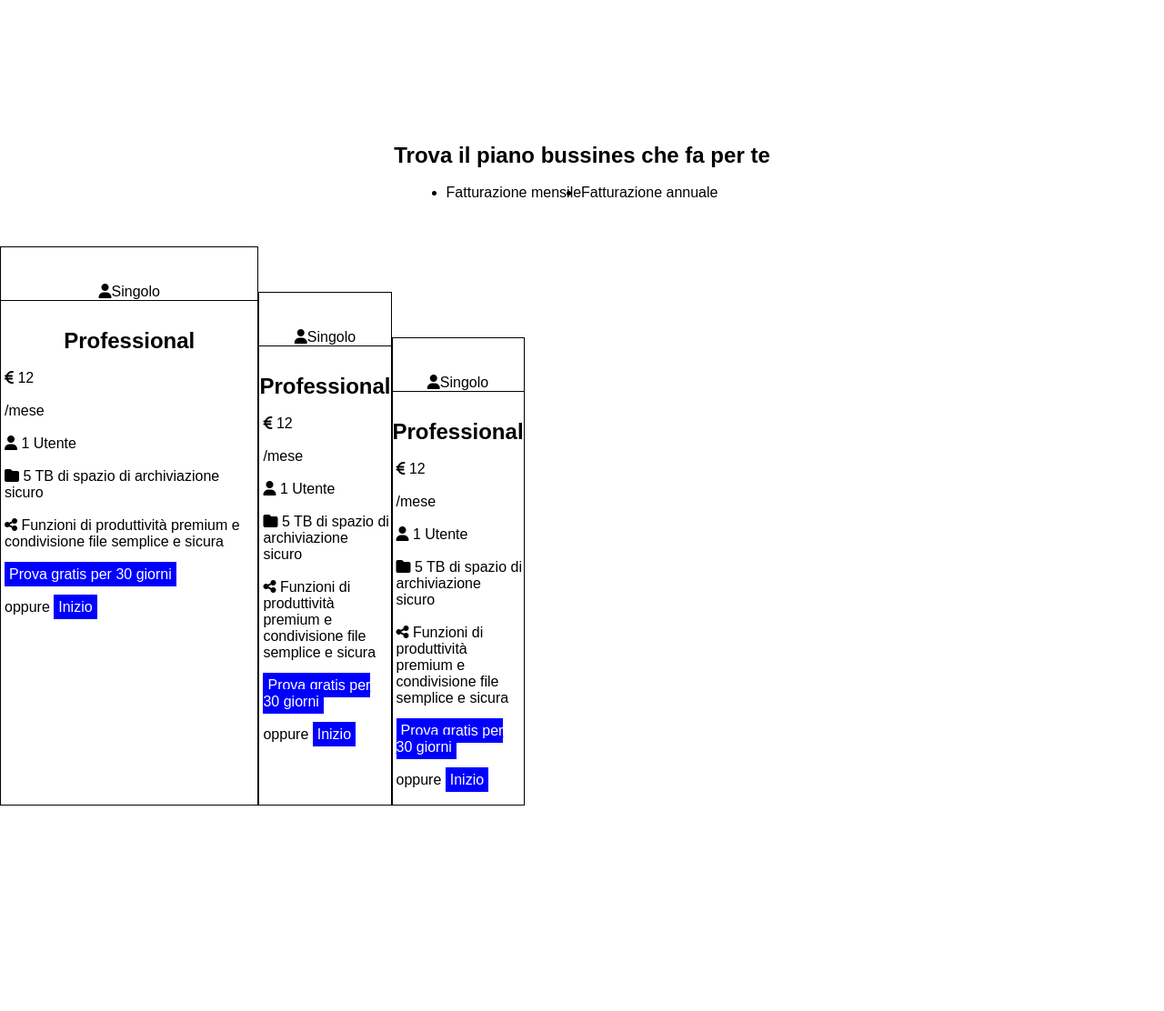
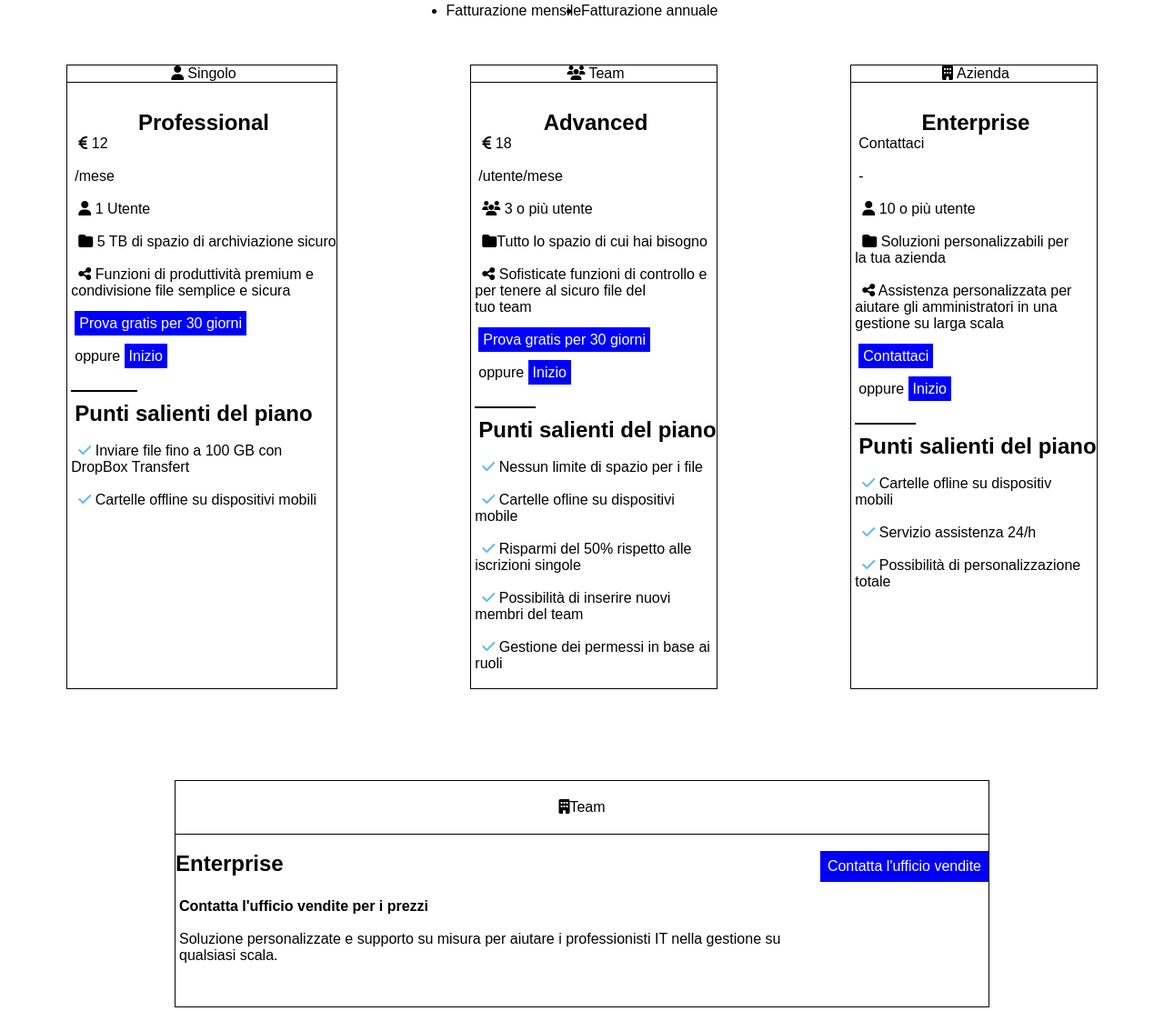
Before and after one commit to emanuele2377/htmlcss-dropbox, a plain HTML site: page index.html in a window 1280 px wide. Shown: the part 673-1785 px from the top of the page at 91% size. Before the commit the page ends 1559 px from the top, so only its background shows below. Drawn offline with Linux system fonts and the light colour scheme.

```diff
--- a/index.html
+++ b/index.html
@@ -50,7 +50,7 @@
 
                 <div class="contenitore">
 
-                    <section>
+                    <section class="allinea">
                         <p>Finalmente tutti i tuoi strumenti, contenuti e
                             collaboratori sono accessibili allo stesso posto.
                             Dropbox Bussines è più di uno spazio di archiviazione sicuro: è un modo intelligente
@@ -89,80 +89,145 @@
 
         </div>
 
+
+
         <div class="colonne">
 
-            <div class="rigo">
-
+            <div class="linea">
                 <p class="centro"><i class="fa-solid fa-user"></i> Singolo</p>
-
-                <h2 class="pro">Professional</h2> <br>
-
-
+                <h2 class="pro">Professional</h2>
 
                 <ul class="lista">
                     <li> <i class="fa-solid fa-euro-sign"></i> 12</li><br>
                     <li>/mese</li><br>
                     <li> <i class="fa-solid fa-user"></i> 1 Utente</li><br>
                     <li> <i class="fa-solid fa-folder"></i> 5 TB di spazio di archiviazione sicuro</li><br>
-                    <li> <i class="fa-solid fa-share-nodes"></i> Funzioni di produttività premium e condivisione file
+                    <li> <i class="fa-solid fa-share-nodes"></i> Funzioni di produttività premium e <br>condivisione
+                        file
                         semplice e sicura</li><br>
                     <li> <a href="#"><span class="pulsante">Prova gratis per 30 giorni</span></a></li><br>
                     <li>oppure <a href="#"><span class="pulsante">Inizio</span></a></li><br>
 
-                </ul
+                    <hr class="spazio">
+
+                    <h2>Punti salienti del piano</h2><br>
+                    <li> <i class="fa-solid fa-check blu"></i> Inviare file fino a 100 GB con <br>DropBox Transfert</li>
+                    <br>
+                    <li> <i class="fa-solid fa-check blu"></i> Cartelle offline su dispositivi mobili</li><br>
+                </ul>
             </div>
+
+
+
+            <section class="linea">
+                <div>
+                    <p class="centro"><i class="fa-solid fa-users"></i>Team</p>
+                    <h2 class="pro">Advanced</h2>
+
+                    <ul class="lista">
+                        <li> <i class="fa-solid fa-euro-sign"></i> 18</li><br>
+                        <li>/utente/mese</li><br>
+                        <li> <i class="fa-solid fa-users"></i> 3 o più utente</li><br>
+                        <li> <i class="fa-solid fa-folder"></i>Tutto lo spazio di cui hai bisogno</li><br>
+                        <li> <i class="fa-solid fa-share-nodes"></i> Sofisticate funzioni di controllo e <br>per tenere
+                            al sicuro file del <br>
+                            tuo team</li><br>
+                        <li> <a href="#"><span class="pulsante">Prova gratis per 30 giorni</span></a></li><br>
+                        <li>oppure <a href="#"><span class="pulsante">Inizio</span></a></li><br>
+                        <hr class="spazio">
+                        <h2>Punti salienti del piano</h2><br>
+                        <li> <i class="fa-solid fa-check blu"></i> Nessun limite di spazio per i file</li><br>
+                        <li> <i class="fa-solid fa-check blu"></i> Cartelle ofline su dispositivi<br> mobile</li><br>
+                        <li> <i class="fa-solid fa-check blu"></i> Risparmi del 50% rispetto alle<br>iscrizioni singole
+                        </li><br>
+                        <li> <i class="fa-solid fa-check blu"></i> Possibilità di inserire nuovi<br>membri del team</li>
+                        <br>
+                        <li> <i class="fa-solid fa-check blu"></i> Gestione dei permessi in base ai<br>ruoli</li><br>
+                    </ul>
+                </div>
+            </section>
+
+
+            <section class="linea">
+                <div>
+                    <p class="centro"><i class="fa-solid fa-building"></i> Azienda</p>
+                    <h2 class="pro">Enterprise</h2>
+
+                    <ul class="lista">
+                        <li> Contattaci</li><br>
+                        <li>-</li><br>
+                        <li> <i class="fa-solid fa-user"></i> 10 o più utente</li><br>
+                        <li> <i class="fa-solid fa-folder"></i> Soluzioni personalizzabili per<br> la tua azienda </li>
+                        <br>
+                        <li> <i class="fa-solid fa-share-nodes"></i> Assistenza personalizzata per<br> aiutare gli
+                            amministratori in una<br> gestione su larga scala</li><br>
+                        <li> <a href="#"><span class="pulsante">Contattaci</span></a></li><br>
+                        <li>oppure <a href="#"><span class="pulsante">Inizio</span></a></li><br>
+                        <hr class="spazio">
+                        <h2>Punti salienti del piano</h2><br>
+                        <li> <i class="fa-solid fa-check blu"></i> Cartelle ofline su dispositiv<br>mobili</li><br>
+                        <li> <i class="fa-solid fa-check blu"></i> Servizio assistenza 24/h</li><br>
+                        <li> <i class="fa-solid fa-check blu"></i> Possibilità di personalizzazione<br>totale</li><br>
+
+                    </ul>
+                </div>
+            </section>
+
+        </div>
+
+        <div class="team">
+
+            <div class="cont">
+
+                <div class="te">
+                    <p><i class="fa-solid fa-building"></i>Team</p>
+                </div> <br>
+
+                <div class="insieme">
+                    <h2>Enterprise</h2>
+                    <p><a href="#"><span class="contatta">Contatta l'ufficio vendite</span></a></p>
+                </div> <br>
+
+                <div>
+                    <ul class="lista">
+
+                        <li> <strong>Contatta l'ufficio vendite per i prezzi</strong> </li> <br>
+                        <li>Soluzione personalizzate e supporto su misura per aiutare i professionisti IT nella gestione
+                            su<br>
+                            qualsiasi scala.</li>
+
+
+                    </ul>
+
+                </div>
+
+
+            </div>
+
+        </div>
+
+        <div class="contenitorefoto">
+
+            <div class="contfo">
+
+                <img class="soci" src="./img/partner.png">
+                <div>
+                    <h2 class="partner">Entar in contatto con un<br> partner Dropbox</h2>
+
+                <p class="sotto">Tova un partner Dropbox e HelloSing<br>di fiducia. Ottieni le soluzioni e
+                    i servizi<br> necessari per raggiungere i tuoi obbiettivi<br>azziendali, tra cui
+                    implementazione,<br>
+                    integrazione, gestione e supporto,<br>continui.</p>
+                </div>
+
+            </div>
+
         </div>
 
 
 
-        <div class="colonne">
-
-            <div class="rigo">
-
-                <p class="centro"><i class="fa-solid fa-user"></i> Singolo</p>
-
-                <h2 class="pro">Professional</h2> <br>
 
 
-
-                <ul class="lista">
-                    <li> <i class="fa-solid fa-euro-sign"></i> 12</li><br>
-                    <li>/mese</li><br>
-                    <li> <i class="fa-solid fa-user"></i> 1 Utente</li><br>
-                    <li> <i class="fa-solid fa-folder"></i> 5 TB di spazio di archiviazione sicuro</li><br>
-                    <li> <i class="fa-solid fa-share-nodes"></i> Funzioni di produttività premium e condivisione file
-                        semplice e sicura</li><br>
-                    <li> <a href="#"><span class="pulsante">Prova gratis per 30 giorni</span></a></li><br>
-                    <li>oppure <a href="#"><span class="pulsante">Inizio</span></a></li><br>
-
-                </ul
-            </div>
-        </div>
-
-
-        <div class="colonne">
-
-            <div class="rigo">
-
-                <p class="centro"><i class="fa-solid fa-user"></i> Singolo</p>
-
-                <h2 class="pro">Professional</h2> <br>
-
-
-
-                <ul class="lista">
-                    <li> <i class="fa-solid fa-euro-sign"></i> 12</li><br>
-                    <li>/mese</li><br>
-                    <li> <i class="fa-solid fa-user"></i> 1 Utente</li><br>
-                    <li> <i class="fa-solid fa-folder"></i> 5 TB di spazio di archiviazione sicuro</li><br>
-                    <li> <i class="fa-solid fa-share-nodes"></i> Funzioni di produttività premium e condivisione file
-                        semplice e sicura</li><br>
-                    <li> <a href="#"><span class="pulsante">Prova gratis per 30 giorni</span></a></li><br>
-                    <li>oppure <a href="#"><span class="pulsante">Inizio</span></a></li><br>
-
-                </ul
-            </div>
-        </div>
 
 
 
--- a/style.css
+++ b/style.css
@@ -84,21 +84,20 @@ main > .container {
 }
 
 .chetiserve {
+
 	background: rgb(68, 150, 204);
     display: flex;
     width: 100%;
     height: 430px;
     margin: auto;
     padding: 10px;
-
 }
 
-p {
+.allinea {
+    padding-top: 40px;
+     width: 40%;
 
-   padding-top: 40px;
-    width: 40%;
-    margin: auto;
-}
+ }
 
 .bot {
     background-color:blue;
@@ -113,10 +112,10 @@ p {
 }
 
 .jumbo {
-    width: 100%;
+    width: 70%;
     display: flex;
     justify-content: space-between;
-    padding-top: 100px;
+    padding-top: 40px;
 
 }
 
@@ -133,7 +132,7 @@ h1 {
 .trova {
 
     text-align: center;
-    padding-top: 300px;
+    padding-top: 100px;
 
 }
 
@@ -151,7 +150,7 @@ h1 {
 
 }
 .menu {
-
+    padding-bottom: 50px;
     display: flex;
 
 }
@@ -159,20 +158,28 @@ h1 {
 .colonne{
 
     background-color: white;
-    width: calc(100% / 3);
-    min-height: 500px;
+    min-height: 300px;
     display: flex;
     justify-content: space-around;
-    padding-top: 50px;
+
+    text-indent: 4px;
+
+
 }
 
 
 .rigo{
 
+    width: 33%;
     background-color:white;
     min-height: 490px;
     border: solid 1px black;
+    display: flex;
+}
 
+.linea {
+
+    border: solid 1px;
 }
 
 .centro {
@@ -200,4 +207,96 @@ h1 {
     background-color: blue;
     color: white;
     padding: 5px;
+
 }
+
+.spazio {
+    width: 25%;
+    border:solid 1px black;
+    margin-top: 10px;
+    margin-bottom: 10px;
+
+}
+
+.blu {
+    color: rgb(100, 184, 239);
+    text-align: justify;
+}
+
+.team {
+    padding-top: 100px;
+	background:white;
+	width: 100%;
+	min-height: 200px;
+    display: flex;
+
+
+}
+.cont {
+
+    background-color: white;
+    width: 70%;
+    min-height: 250px;
+    margin: auto;
+    border: solid black 1px;
+
+}
+
+.te {
+
+    border-bottom: solid black 1px;
+    display: flex;
+    justify-content: center;
+    padding: 20px;
+}
+
+.insieme {
+    display: flex;
+    justify-content: space-between;
+}
+
+.contatta {
+
+display:flex;
+background-color: blue;
+color: white;
+padding: 8px;
+
+}
+
+.contenitorefoto {
+
+    padding-top: 100px;
+	background:white;
+	width: 100%;
+	min-height: 200px;
+    display: flex;
+}
+
+.contfo {
+
+    background-color: white;
+    width: 70%;
+    min-height: 250px;
+    margin: auto;
+    display: flex;
+    flex-wrap: wrap;
+
+}
+
+.soci {
+    width: 60%;
+}
+
+.partner {
+    display: flex;
+    padding-bottom: 20px;
+    text-align: center;
+    padding-left: 20px;
+    padding-top: 60%;
+}
+
+.sotto {
+    display: flex;
+    -webkit-padding-start: 20px;
+}
```
